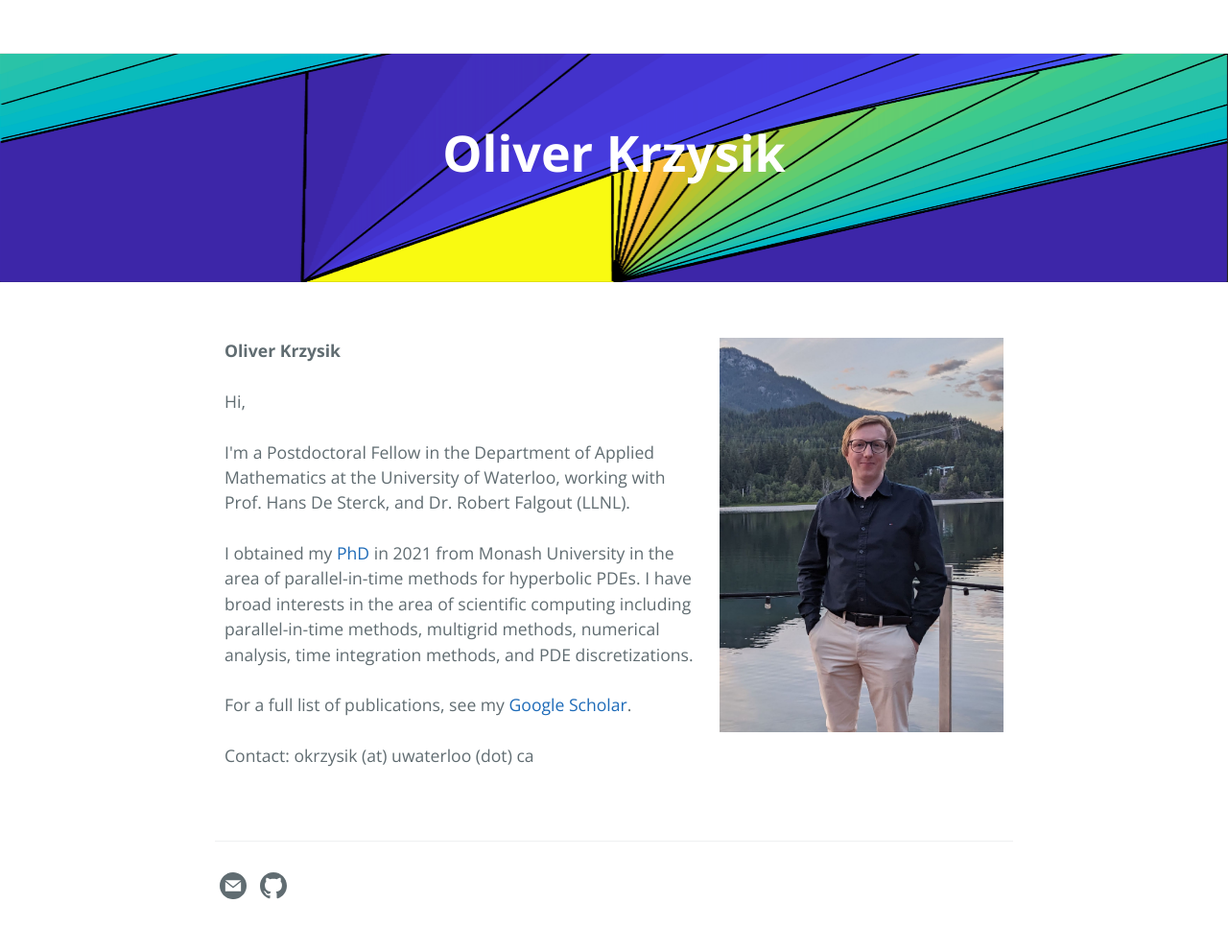
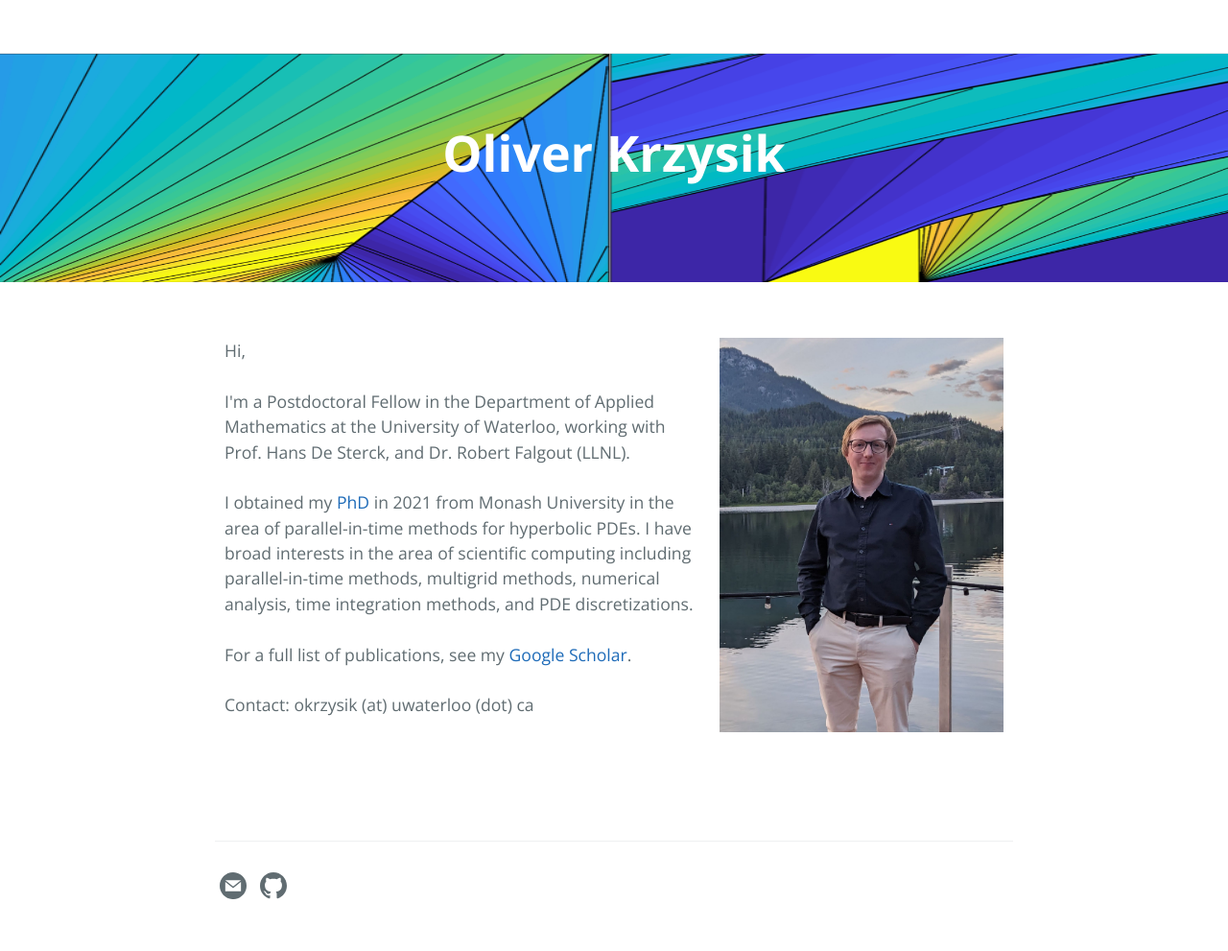
Before and after one commit to okrzysik/okrzysik.github.io, a Jekyll site: the page built from index.md, in a window 1280 px wide. Shown: the whole page at 96% size. Built offline with Jekyll 4.4.1, drawn with Linux system fonts in a browser that asks for light colours.

Commit message:
New background

```diff
--- a/index.md
+++ b/index.md
@@ -49,9 +49,8 @@ tagline:
 
 <div class="row">
   <div class="column left">
-    <b>Oliver Krzysik</b> <br>
-    <br>
-
+    <!--<b>Oliver Krzysik</b> <br>
+    <br>-->
     Hi,<br><br>
 
     I'm a Postdoctoral Fellow in the Department of Applied Mathematics at the University of Waterloo, working with Prof. Hans De Sterck, and Dr. Robert Falgout (LLNL).<br><br>
```
Also changed, not shown: background.png.
